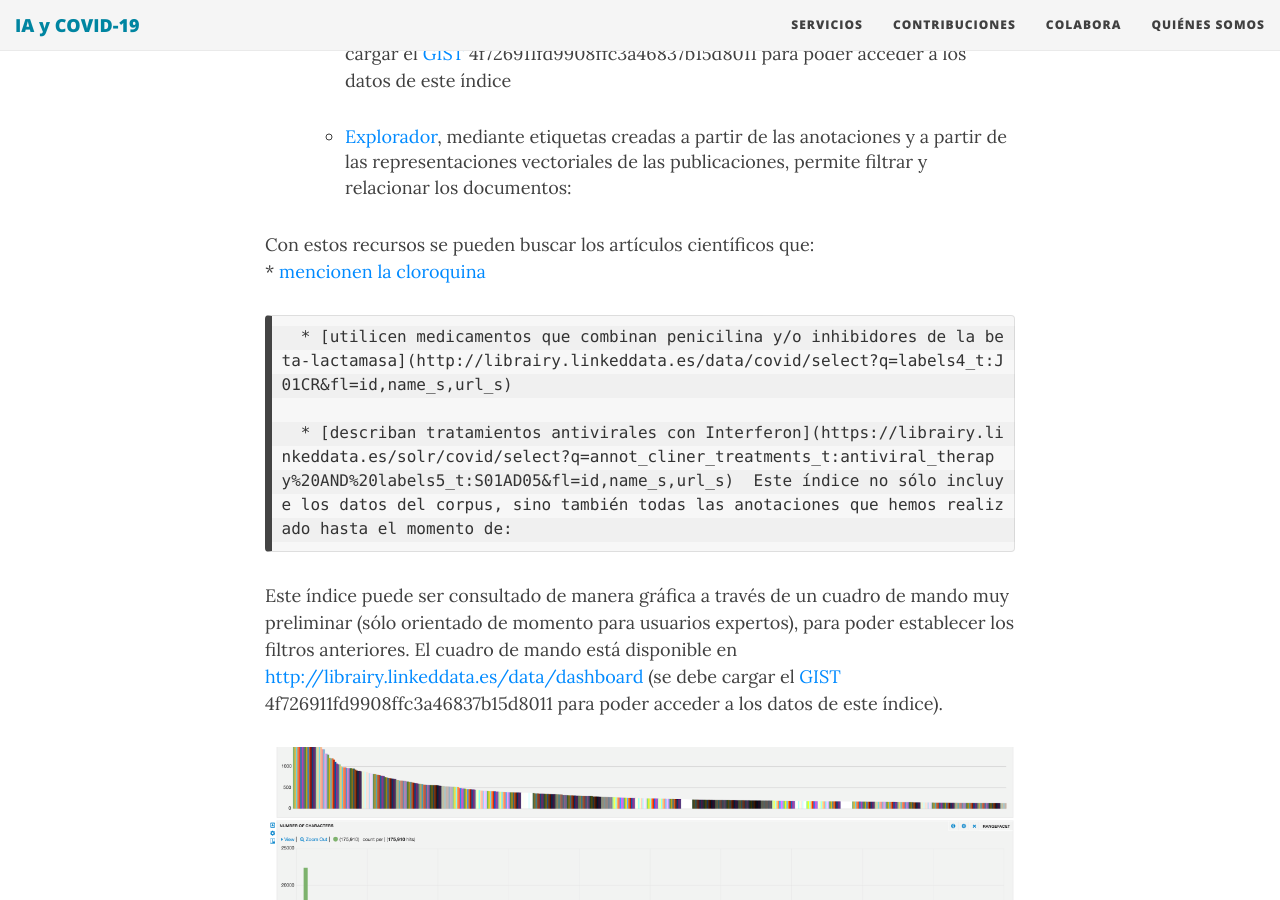
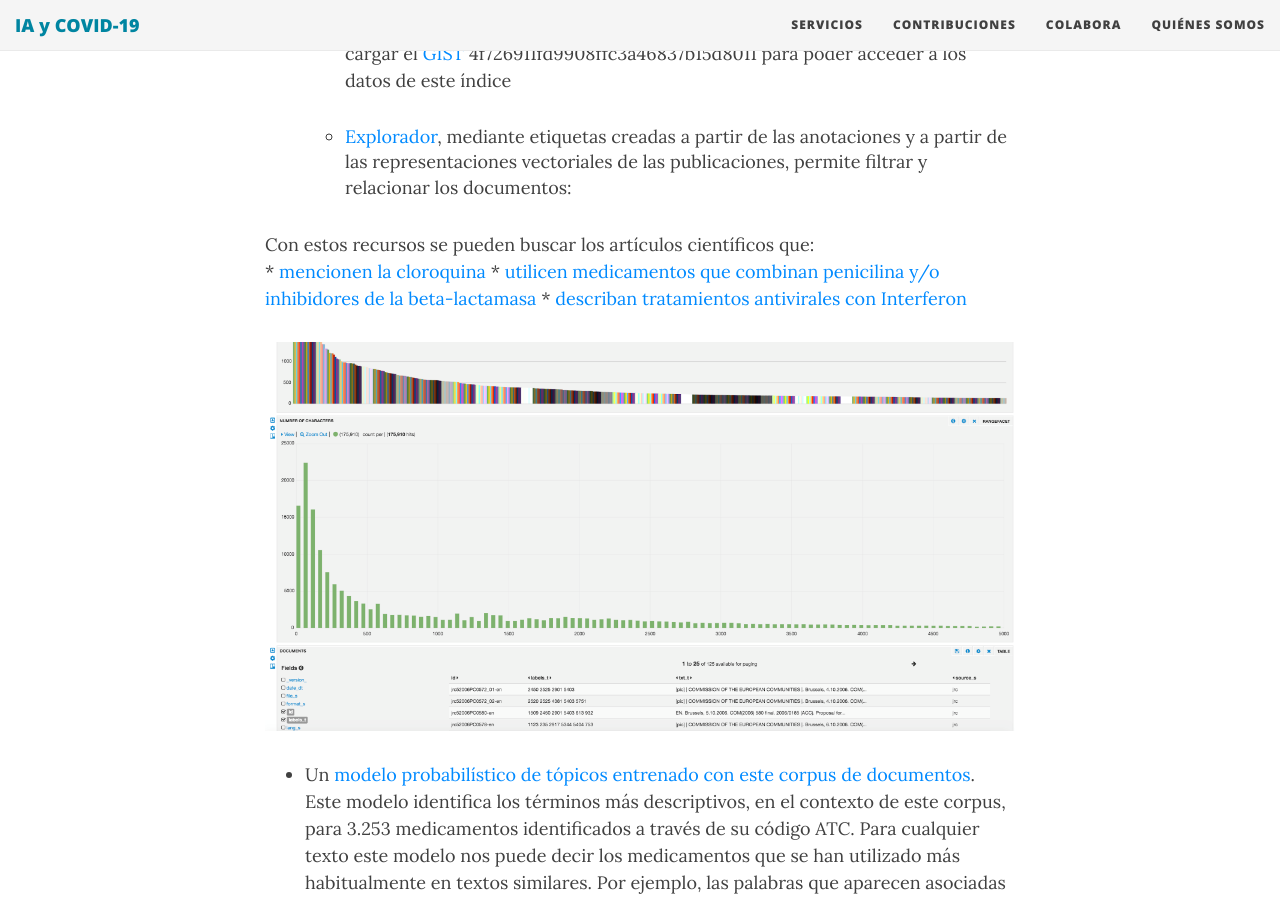
Before and after one commit to oeg-upm/covid19, a Jekyll site: the page built from servicios.md, in a window 1280 px wide and 900 px high, scrolled down 761 px. Built offline with Jekyll 4.4.1, drawn with Linux system fonts in a browser that asks for light colours; nearby versions of some CDN libraries.

Commit message:
Update servicios.md

```diff
--- a/servicios.md
+++ b/servicios.md
@@ -17,13 +17,9 @@ title: Servicios disponibles
 
  Con estos recursos se pueden buscar los artículos científicos que:
       * [mencionen la cloroquina](http://librairy.linkeddata.es/data/covid/select?q=labels5_t:P01BA01&fl=id,name_s,url_s)
+      * [utilicen medicamentos que combinan penicilina y/o inhibidores de la beta-lactamasa](http://librairy.linkeddata.es/data/covid/select?q=labels4_t:J01CR&fl=id,name_s,url_s)
+      * [describan tratamientos antivirales con Interferon](https://librairy.linkeddata.es/solr/covid/select?q=annot_cliner_treatments_t:antiviral_therapy%20AND%20labels5_t:S01AD05&fl=id,name_s,url_s)
 
-      * [utilicen medicamentos que combinan penicilina y/o inhibidores de la beta-lactamasa](http://librairy.linkeddata.es/data/covid/select?q=labels4_t:J01CR&fl=id,name_s,url_s)
-
-      * [describan tratamientos antivirales con Interferon](https://librairy.linkeddata.es/solr/covid/select?q=annot_cliner_treatments_t:antiviral_therapy%20AND%20labels5_t:S01AD05&fl=id,name_s,url_s)
- Este índice no sólo incluye los datos del corpus, sino también todas las anotaciones que hemos realizado hasta el momento de:
-
- Este índice puede ser consultado de manera gráfica a través de un cuadro de mando muy preliminar (sólo orientado de momento para usuarios expertos), para poder establecer los filtros anteriores. El cuadro de mando está disponible en [http://librairy.linkeddata.es/data/dashboard](http://librairy.linkeddata.es/data/dashboard) (se debe cargar el [GIST](https://gist.github.com/cbadenes/4f726911fd9908ffc3a46837b15d8011) 4f726911fd9908ffc3a46837b15d8011 para poder acceder a los datos de este índice).
 
 ![Indice](../img/servicios/solr.png "Indice")
 
```
